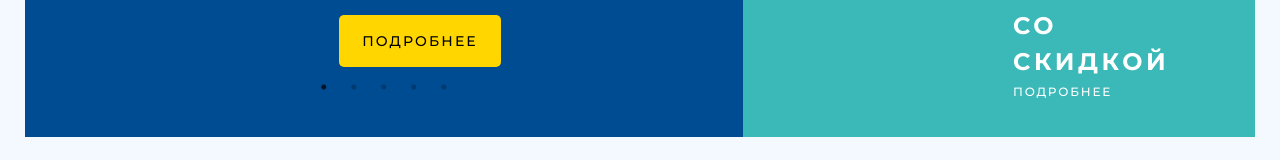
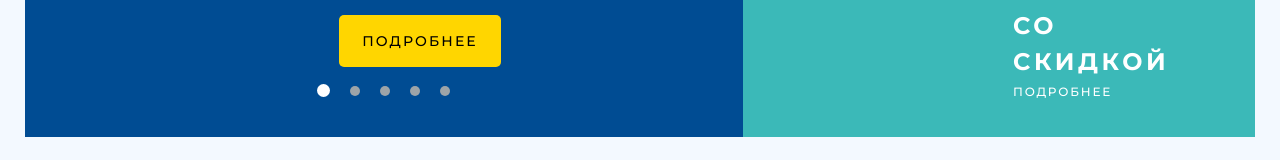
Before and after one commit to OSSwebmaster2003/GG_PROMARKET, a React (Create React App) app: page / in a window 1280 px wide. Shown: the part 440-600 px from the top of the page. Built offline with nearby package versions, Linux system fonts and the light colour scheme.

Commit message:
slider dots changed successfully

```diff
--- a/src/components/singleSlider/singleSlider.scss
+++ b/src/components/singleSlider/singleSlider.scss
@@ -19,6 +19,41 @@
     }
     .slick-dots {
       bottom: 40px;
+      width: 100%;
+      display: flex !important;
+      align-items: center !important;
+      justify-content: center !important;
+      gap: 20px !important;
+      li {
+        margin: 0;
+        padding: 0;
+        width: 10px;
+        height: 10px;
+        display: flex;
+        align-items: center;
+        justify-content: center;
+        button {
+          width: 100%;
+          height: 100%;
+          margin: 0;
+          padding: 0;
+          display: flex;
+          align-items: center;
+          justify-content: center;
+          border-radius: 50%;
+          background: #9da4a8;
+          &::before {
+            display: none;
+          }
+        }
+      }
+      .slick-active {
+        width: 13px;
+        height: 13px;
+        button {
+          background-color: #ffffff;
+        }
+      }
     }
     .slick-list {
       height: 100%;
```
